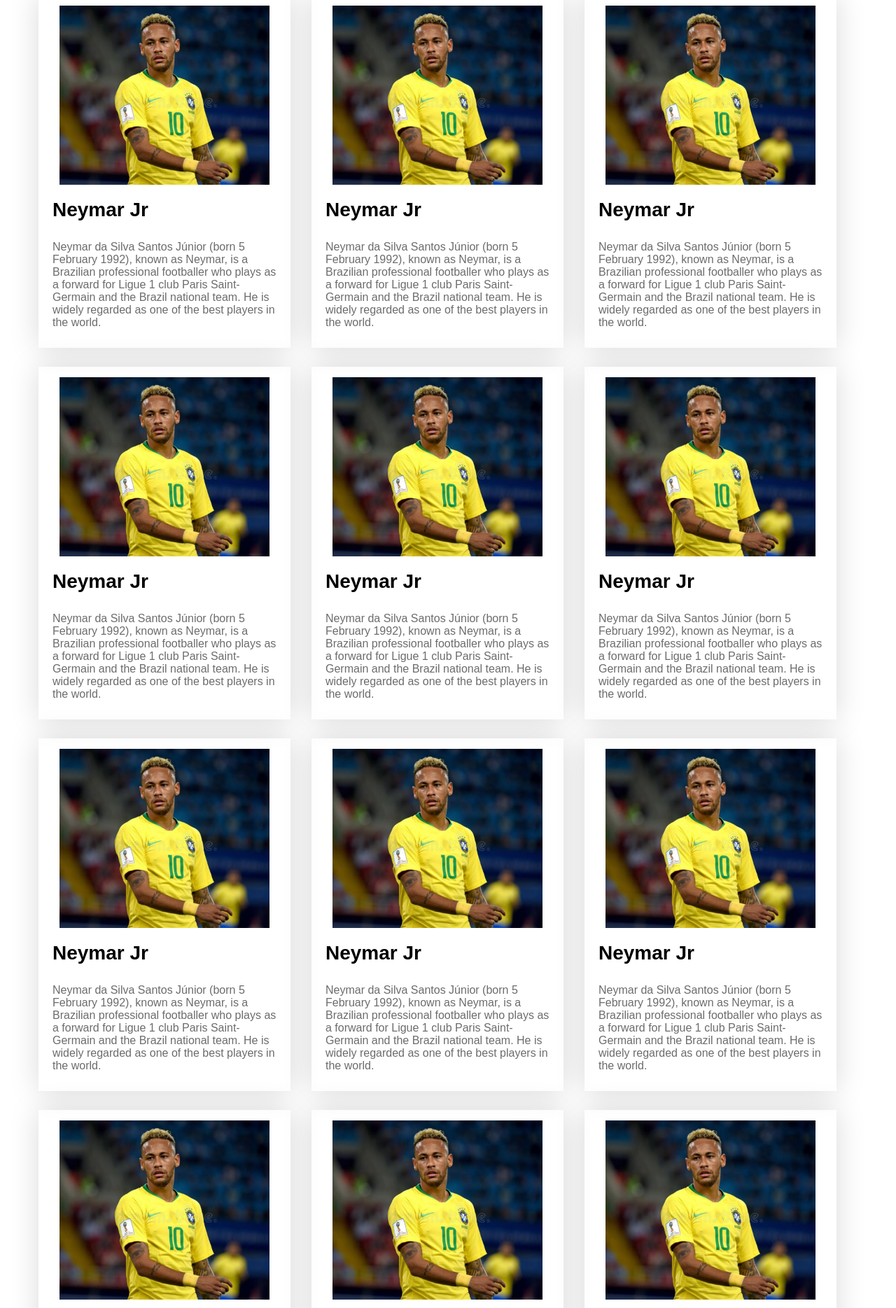
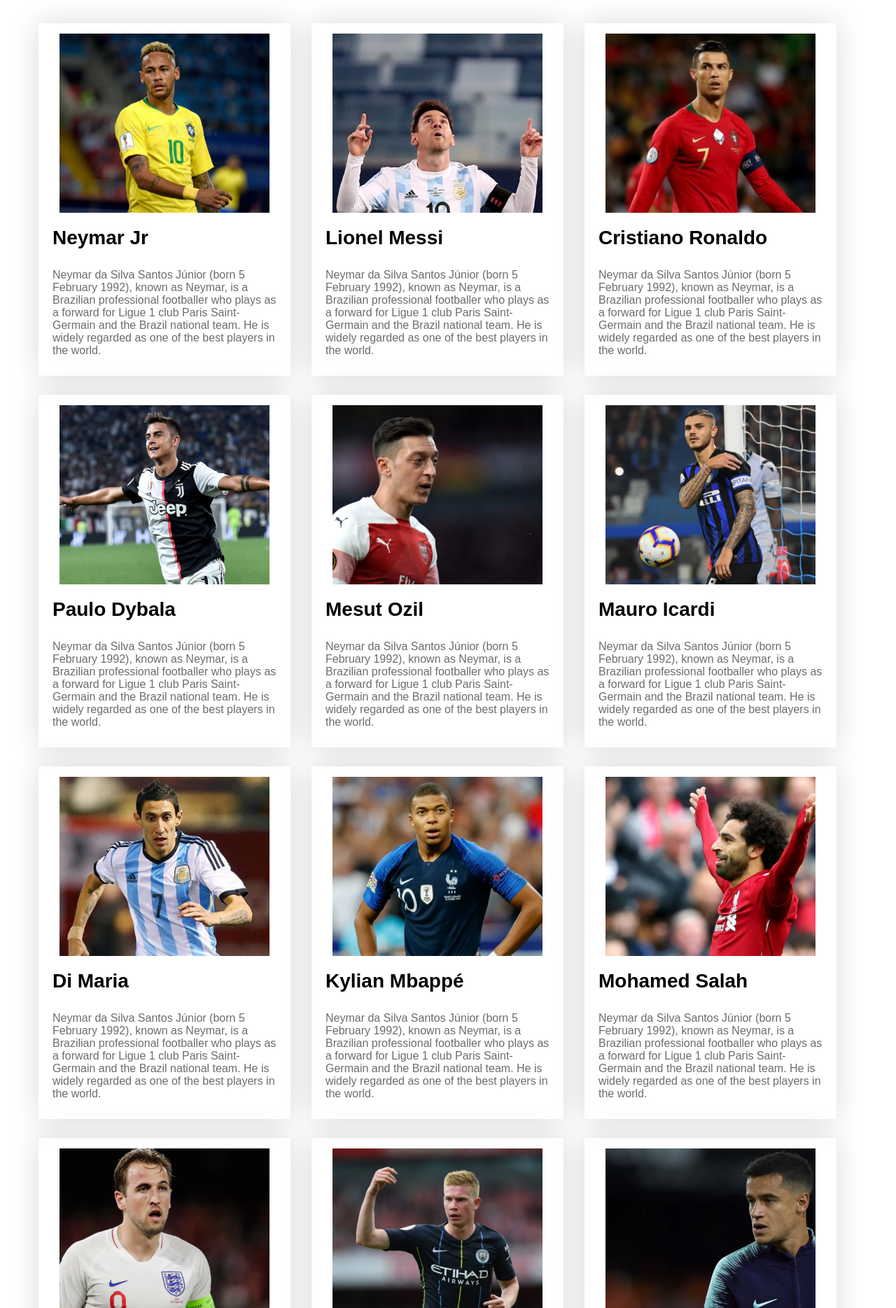
Before and after one commit to md-hasibkhan/uefa, a plain HTML site: page index.html in a window 1280 px wide. Shown: the part 931-2800 px from the top of the page at 70% size. Drawn offline with Linux system fonts and the light colour scheme; a web font is replaced by a local one.

Commit message:
navbar fixed

```diff
--- a/index.html
+++ b/index.html
@@ -16,18 +16,22 @@
     <!-- header starts -->
     <header>
         <nav class="header-position">
-            <a href="home.html">Home</a>
-            <a href="home.html">Clubs</a>
-            <a href="home.html">UCL</a>
-            <a href="home.html">Upcoming Matches</a>
-            <a href="home.html">Contact</a>
-            <button class="login"><i class="fas fa-sign-in-alt"></i> <a href="login.html">Login</a></button>
+            <ul class="nav-button">
+                <li><a href="home.html">Home</a></li>
+                <li><a href="home.html">Clubs</a></li>
+                <li><a href="home.html">UCL</a></li>
+                <li> <a href="home.html">Upcoming Matches</a></li>
+                <li><a href="home.html">Contact</a></li>
+                <li><button class="login"><i class="fas fa-sign-in-alt"></i> <a href="login.html">Login</a></button></li>
+            </ul>
+
         </nav>
 
 
     </header>
     <!-- header ends -->
     <main>
+        <!-- top banner -->
         <section>
             <div class="top-container top-container-bg">
 
@@ -44,6 +48,9 @@
 
         </div>
         </section>
+        <!-- -------------------------
+            players profile list starts
+         --------------------------------->
         <section>
             <div>
                 <div class="players-profile">
@@ -62,11 +69,11 @@
                         </article>
                         <article class="player">
                             <div class="thumbnail">
-                                <img src="images/players/player-1.png" alt="">
+                                <img src="images/players/player-2.png" alt="">
                             </div>
                             <div class="player-info">
                                 <h3 class="player-name">
-                                    Neymar Jr
+                                    Lionel Messi
                                 </h3>
                                 <p class="player-bio">Neymar da Silva Santos Júnior (born 5 February 1992), known as Neymar, is a Brazilian professional footballer who plays as a forward for Ligue 1 club Paris Saint-Germain and the Brazil national team. He is widely regarded as one of the best players in the world.</p>
                             </div>
@@ -74,11 +81,11 @@
                         </article>
                         <article class="player">
                             <div class="thumbnail">
-                                <img src="images/players/player-1.png" alt="">
+                                <img src="images/players/player-3.png" alt="">
                             </div>
                             <div class="player-info">
                                 <h3 class="player-name">
-                                    Neymar Jr
+                                    Cristiano Ronaldo
                                 </h3>
                                 <p class="player-bio">Neymar da Silva Santos Júnior (born 5 February 1992), known as Neymar, is a Brazilian professional footballer who plays as a forward for Ligue 1 club Paris Saint-Germain and the Brazil national team. He is widely regarded as one of the best players in the world.</p>
                             </div>
@@ -86,11 +93,11 @@
                         </article>
                         <article class="player">
                             <div class="thumbnail">
-                                <img src="images/players/player-1.png" alt="">
+                                <img src="images/players/player-4.png" alt="">
                             </div>
                             <div class="player-info">
                                 <h3 class="player-name">
-                                    Neymar Jr
+                                    Paulo Dybala
                                 </h3>
                                 <p class="player-bio">Neymar da Silva Santos Júnior (born 5 February 1992), known as Neymar, is a Brazilian professional footballer who plays as a forward for Ligue 1 club Paris Saint-Germain and the Brazil national team. He is widely regarded as one of the best players in the world.</p>
                             </div>
@@ -98,11 +105,11 @@
                         </article>
                         <article class="player">
                             <div class="thumbnail">
-                                <img src="images/players/player-1.png" alt="">
+                                <img src="images/players/player-5.png" alt="">
                             </div>
                             <div class="player-info">
                                 <h3 class="player-name">
-                                    Neymar Jr
+                                    Mesut Ozil
                                 </h3>
                                 <p class="player-bio">Neymar da Silva Santos Júnior (born 5 February 1992), known as Neymar, is a Brazilian professional footballer who plays as a forward for Ligue 1 club Paris Saint-Germain and the Brazil national team. He is widely regarded as one of the best players in the world.</p>
                             </div>
@@ -110,11 +117,11 @@
                         </article>
                         <article class="player">
                             <div class="thumbnail">
-                                <img src="images/players/player-1.png" alt="">
+                                <img src="images/players/player-6.png" alt="">
                             </div>
                             <div class="player-info">
                                 <h3 class="player-name">
-                                    Neymar Jr
+                                    Mauro Icardi
                                 </h3>
                                 <p class="player-bio">Neymar da Silva Santos Júnior (born 5 February 1992), known as Neymar, is a Brazilian professional footballer who plays as a forward for Ligue 1 club Paris Saint-Germain and the Brazil national team. He is widely regarded as one of the best players in the world.</p>
                             </div>
@@ -122,11 +129,11 @@
                         </article>
                         <article class="player">
                             <div class="thumbnail">
-                                <img src="images/players/player-1.png" alt="">
+                                <img src="images/players/player-7.png" alt="">
                             </div>
                             <div class="player-info">
                                 <h3 class="player-name">
-                                    Neymar Jr
+                                    Di Maria
                                 </h3>
                                 <p class="player-bio">Neymar da Silva Santos Júnior (born 5 February 1992), known as Neymar, is a Brazilian professional footballer who plays as a forward for Ligue 1 club Paris Saint-Germain and the Brazil national team. He is widely regarded as one of the best players in the world.</p>
                             </div>
@@ -134,11 +141,11 @@
                         </article>
                         <article class="player">
                             <div class="thumbnail">
-                                <img src="images/players/player-1.png" alt="">
+                                <img src="images/players/player-8.png" alt="">
                             </div>
                             <div class="player-info">
                                 <h3 class="player-name">
-                                    Neymar Jr
+                                    Kylian Mbappé
                                 </h3>
                                 <p class="player-bio">Neymar da Silva Santos Júnior (born 5 February 1992), known as Neymar, is a Brazilian professional footballer who plays as a forward for Ligue 1 club Paris Saint-Germain and the Brazil national team. He is widely regarded as one of the best players in the world.</p>
                             </div>
@@ -146,11 +153,11 @@
                         </article>
                         <article class="player">
                             <div class="thumbnail">
-                                <img src="images/players/player-1.png" alt="">
+                                <img src="images/players/player-9.png" alt="">
                             </div>
                             <div class="player-info">
                                 <h3 class="player-name">
-                                    Neymar Jr
+                                    Mohamed Salah
                                 </h3>
                                 <p class="player-bio">Neymar da Silva Santos Júnior (born 5 February 1992), known as Neymar, is a Brazilian professional footballer who plays as a forward for Ligue 1 club Paris Saint-Germain and the Brazil national team. He is widely regarded as one of the best players in the world.</p>
                             </div>
@@ -158,11 +165,11 @@
                         </article>
                         <article class="player">
                             <div class="thumbnail">
-                                <img src="images/players/player-1.png" alt="">
+                                <img src="images/players/player-10.png" alt="">
                             </div>
                             <div class="player-info">
                                 <h3 class="player-name">
-                                    Neymar Jr
+                                    Harry Kane
                                 </h3>
                                 <p class="player-bio">Neymar da Silva Santos Júnior (born 5 February 1992), known as Neymar, is a Brazilian professional footballer who plays as a forward for Ligue 1 club Paris Saint-Germain and the Brazil national team. He is widely regarded as one of the best players in the world.</p>
                             </div>
@@ -170,11 +177,11 @@
                         </article>
                         <article class="player">
                             <div class="thumbnail">
-                                <img src="images/players/player-1.png" alt="">
+                                <img src="images/players/player-11.png" alt="">
                             </div>
                             <div class="player-info">
                                 <h3 class="player-name">
-                                    Neymar Jr
+                                    Kevin De Bruyne
                                 </h3>
                                 <p class="player-bio">Neymar da Silva Santos Júnior (born 5 February 1992), known as Neymar, is a Brazilian professional footballer who plays as a forward for Ligue 1 club Paris Saint-Germain and the Brazil national team. He is widely regarded as one of the best players in the world.</p>
                             </div>
@@ -182,11 +189,11 @@
                         </article>
                         <article class="player">
                             <div class="thumbnail">
-                                <img src="images/players/player-1.png" alt="">
+                                <img src="images/players/player-12.png" alt="">
                             </div>
                             <div class="player-info">
                                 <h3 class="player-name">
-                                    Neymar Jr
+                                    Philippe Coutinho
                                 </h3>
                                 <p class="player-bio">Neymar da Silva Santos Júnior (born 5 February 1992), known as Neymar, is a Brazilian professional footballer who plays as a forward for Ligue 1 club Paris Saint-Germain and the Brazil national team. He is widely regarded as one of the best players in the world.</p>
                             </div>
@@ -198,6 +205,13 @@
 
 
         </section>
+        <!-- -------------------------
+            players profile list ends
+         --------------------------------->
+
+         <!-- -------------------------
+            Highlights Section starts
+         --------------------------------->
         <section>
             <div class="highlights">
                 <div class="highlights-data">
@@ -214,8 +228,14 @@
                 </div>
             </div>
         </section>
+        <!-- -------------------------
+            Highlights Section ends
+         --------------------------------->
 
     </main>
+    <!-- -------------------------
+           Footer Section
+         --------------------------------->
     <footer>
         <div class="football-logo">
             <img src="images/Logo.png" alt="">
```
Also changed, not shown: styles/nav.css (+8 -3 lines), styles/style.css (+15 -5 lines).
